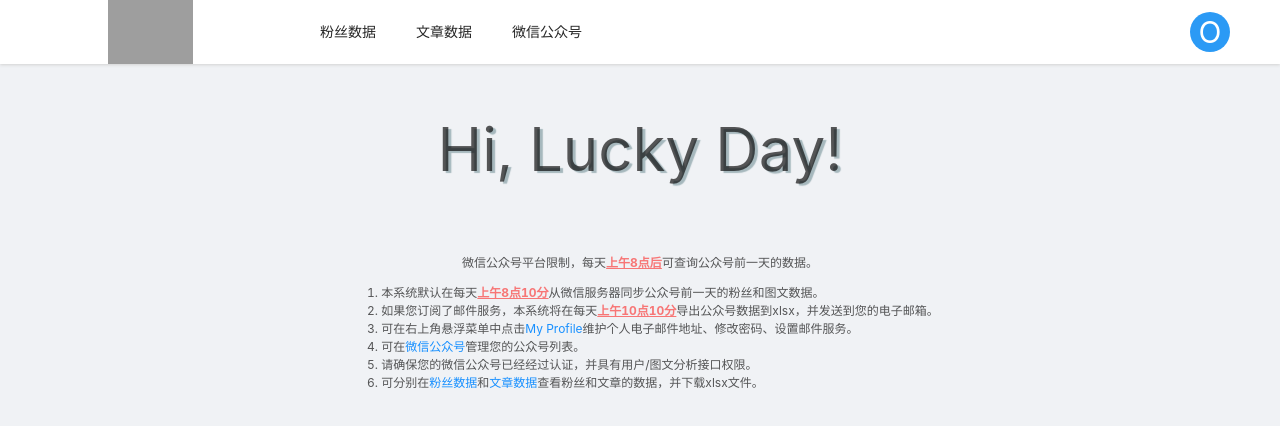
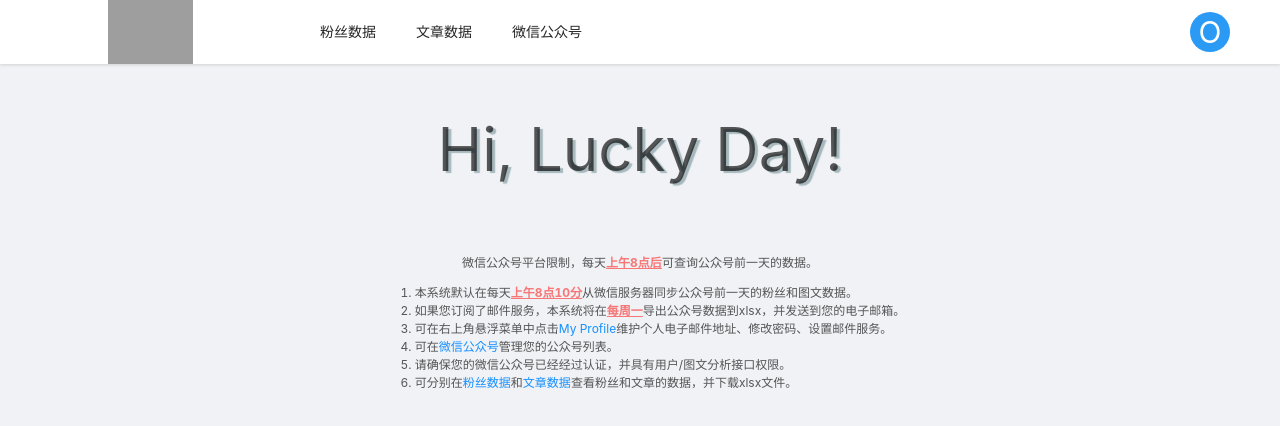
Before and after one commit to ayi0z/wechatSta.web, a React (Create React App) app: page / in a window 1280 px wide. Shown: the top 426 px of the page. Built offline with nearby package versions, Linux system fonts and the light colour scheme; no server answers; grey boxes are pictures that could not be loaded.

Commit message:
预测试版本

```diff
--- a/public/index.html
+++ b/public/index.html
@@ -24,7 +24,7 @@
       work correctly both with client-side routing and a non-root public URL.
       Learn how to configure a non-root public URL by running `npm run build`.
     -->
-    <title>React App</title>
+    <title>Croud Wechat Export</title>
   </head>
   <body>
     <noscript>You need to enable JavaScript to run this app.</noscript>
--- a/src/components/Tips.js
+++ b/src/components/Tips.js
@@ -9,7 +9,7 @@ export default props => {
             <p>微信公众号平台限制，每天<b>上午8点后</b>可查询公众号前一天的数据。</p>
             <ul>
                 <li>本系统默认在每天<b>上午8点10分</b>从微信服务器同步公众号前一天的粉丝和图文数据。</li>
-                <li>如果您订阅了邮件服务，本系统将在每天<b>上午10点10分</b>导出公众号数据到xlsx，并发送到您的电子邮箱。</li>
+                <li>如果您订阅了邮件服务，本系统将在<b>每周一</b>导出公众号数据到xlsx，并发送到您的电子邮箱。</li>
                 <li>可在右上角悬浮菜单中点击<Link to={profile.path}>My Profile</Link>维护个人电子邮件地址、修改密码、设置邮件服务。</li>
                 <li>可在<Link to={wechat.path}>微信公众号</Link>管理您的公众号列表。</li>
                 <li>请确保您的微信公众号已经经过认证，并具有用户/图文分析接口权限。</li>
```
